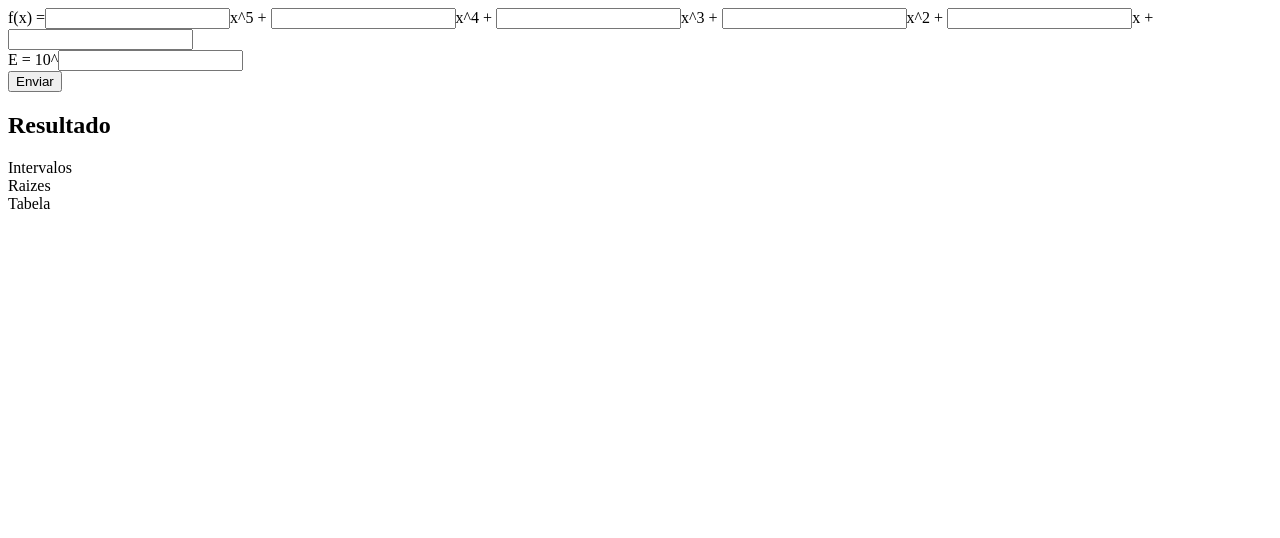
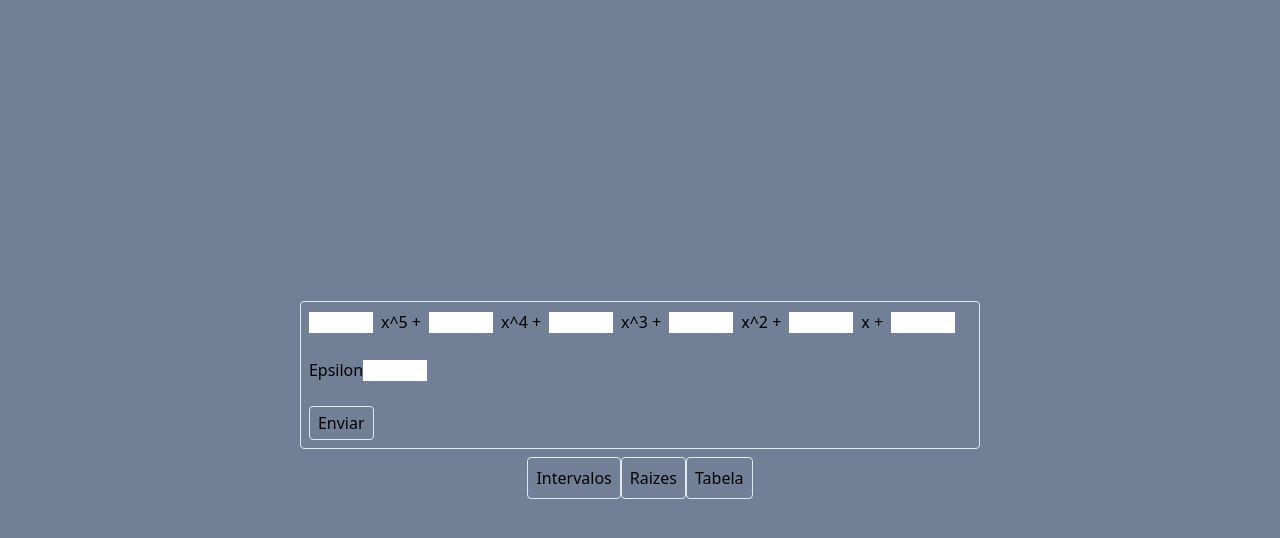
Before and after one commit to williamfuzitani/calculo-numerico-metodo-bisseccao-nao-linear-app, a Vue app: page / in a window 1280 px wide. Shown: the top 538 px of the page. Built offline with nearby package versions, Linux system fonts and the light colour scheme.

Commit message:
tailwind

```diff
--- a/package.json
+++ b/package.json
@@ -8,6 +8,7 @@
     "lint": "vue-cli-service lint"
   },
   "dependencies": {
+    "axios": "^0.19.0",
     "core-js": "^2.6.5",
     "tailwindcss": "^1.1.2",
     "vue": "^2.6.10"
--- a/postcss.config.js
+++ b/postcss.config.js
@@ -1,6 +1,6 @@
 module.exports = {
-	"plugins": [
- 		require('tailwindcss')('tailwind.js'),
- 		require('autoprefixer')(),
+	plugins: [
+	  require('tailwindcss'),
+	  require('autoprefixer')
 	]
-}
+   }
--- a/src/App.vue
+++ b/src/App.vue
@@ -1,49 +1,58 @@
 <template>
-  <div id="app">
+  <div id="app" class="min-h-screen flex flex-col justify-center items-center bg-gray-600">
+    <div class="border rounded">
+      <form @submit.prevent="onSubmit" class="w-full p-2">
+        <div class="flex mb-2">
+          <div class="flex items-center">
+            <input v-model="inputX5" class="w-16 px-1 text-sm" type="number">
+            <label class="mx-2">x^5 +</label>
+          </div>
+          <div class="flex items-center">
+            <input v-model="inputX4" class="w-16 px-1 text-sm" type="number">
+            <label class="mx-2">x^4 +</label>
+          </div>
+          <div class="flex items-center">
+            <input v-model="inputX3" class="w-16 px-1 text-sm" type="number">
+            <label class="mx-2">x^3 +</label>
+          </div>
+          <div class="flex items-center">
+            <input v-model="inputX2" class="w-16 px-1 text-sm" type="number">
+            <label class="mx-2">x^2 +</label>
+          </div>
+          <div class="flex items-center">
+            <input v-model="inputX1" class="w-16 px-1 text-sm" type="number">
+            <label class="mx-2">x +</label>
+          </div>
+          <div class="flex items-center">
+            <input v-model="inputX" class="w-16 px-1 text-sm" type="number">
+            <label class="mx-2"></label>
+          </div>
+        </div>
+        <div class="flex items-center my-6">
+          <label class="">Epsilon</label>
+          <input v-model="epsilon" class="w-16 px-1 text-sm" type="number">
+        </div>
 
-    <section style="display: block">
-      <span>f(x) =</span>
-      <input v-model="inputX5" type="number">x^5 +
-      <input v-model="inputX4" type="number">x^4 +
-      <input v-model="inputX3" type="number">x^3 +
-      <input v-model="inputX2" type="number">x^2 +
-      <input v-model="inputX1" type="number">x +
-      <input v-model="inputX" type="number">
-    </section>
+        <button class="border rounded py-1 px-2" type="submit">Enviar</button>
+      </form>
+    </div>
 
-    <section style="display: block">
-      <span>E = 10^</span>
-      <input v-model="epsilon" type="number">
-    </section>
-
-    <button type="submit">Enviar</button>
-
-    <section>
-      <h1>Resultado</h1>
-      <div>
-        <span>
-          Intervalos
-        </span>
+    <div class="flex items-center justify-around mt-2">
+      <div class="border rounded p-2">Intervalos</div>
+      <div class="border rounded p-2">Raizes</div>
+      <div class="border rounded p-2">Tabela</div>
     </div>
-      <div>
-        <span>
-          Raizes
-        </span>
-      </div>
-      <div>
-        <span>
-          Tabela
-        </span>
-      </div>
-    </section>
 
   </div>
 </template>
 
 <script>
+  import axios from 'axios'
+  /* eslint-disable */
   export default {
     name: 'app',
-  data: () =>({
+    data() {
+      return {
         inputX5: {
           type: Number,
           required: true
@@ -64,7 +73,7 @@ export default {
           type: Number,
           required: true
         },
-    inputX:  {
+        inputX: {
           type: Number,
           required: true
         },
@@ -72,16 +81,40 @@ export default {
           type: Number,
           required: true
         }
-  }),
-
-  computed: {
-
+      }
     },
 
     methods: {
+      async onSubmit() {
+        console.log('submit')
+        const BASE_URL = 'https://calculo-numerico.herokuapp.com/api/calculo-numerico'
+        let reqData = {
+          inputX5: this.inputX5,
+          inputX4: this.inputX4,
+          inputX3: this.inputX3,
+          inputX2: this.inputX2,
+          inputX1: this.inputX1,
+          inputX: this.inputX,
+          inputEpsilon: this.epsilon
+        }
+
+        await axios({
+          method: 'post',
+          url: BASE_URL,
+          headers: {
+            "Content-Type": "application/json",
+            'Access-Control-Allow-Origin' : '*'
+          },
+          body: JSON.stringify(reqData)
+        }).then(function (response) {
+          console.log(response)
+        }).catch(function (error) {
+          console.log(error)
+        })
+      }
 
     }
   }
 </script>
 
-<style />
+<style src="./css/main.css">
--- a/src/main.js
+++ b/src/main.js
@@ -1,5 +1,6 @@
 import Vue from 'vue'
 import App from './App.vue'
+
 
 Vue.config.productionTip = false
 
```
Also changed, not shown: 1 other file (tests, documents, lock files or other folders). Lines whose indentation alone changed are shown as unchanged.
